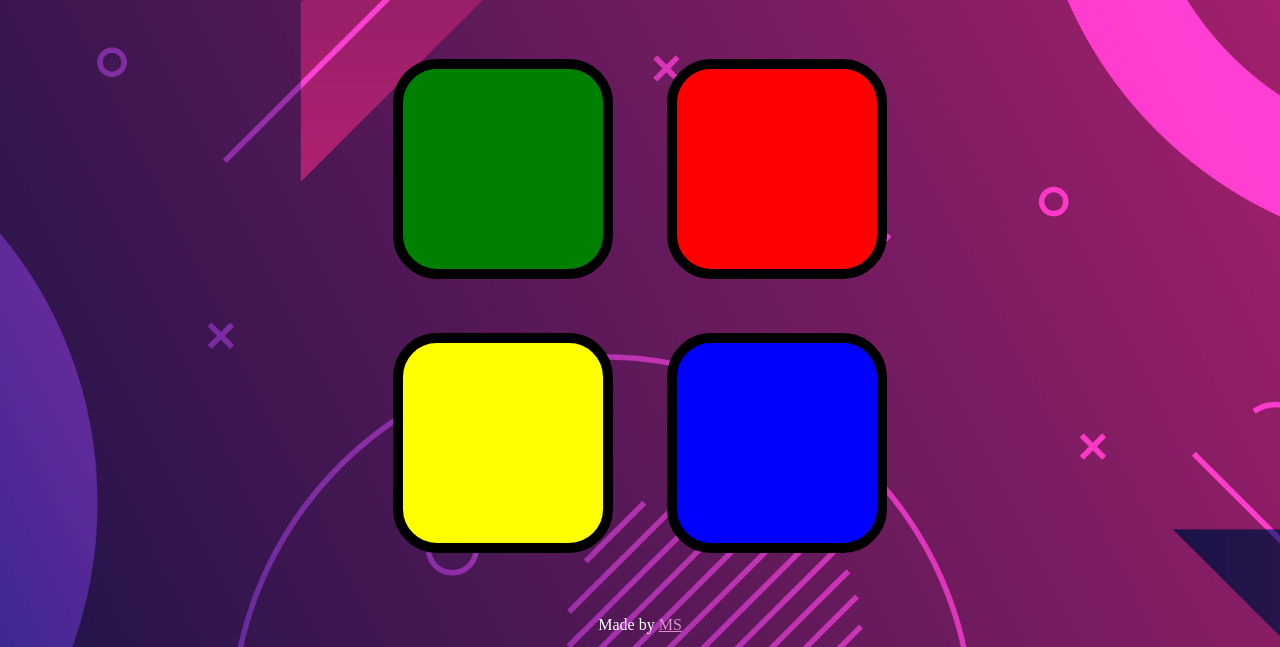
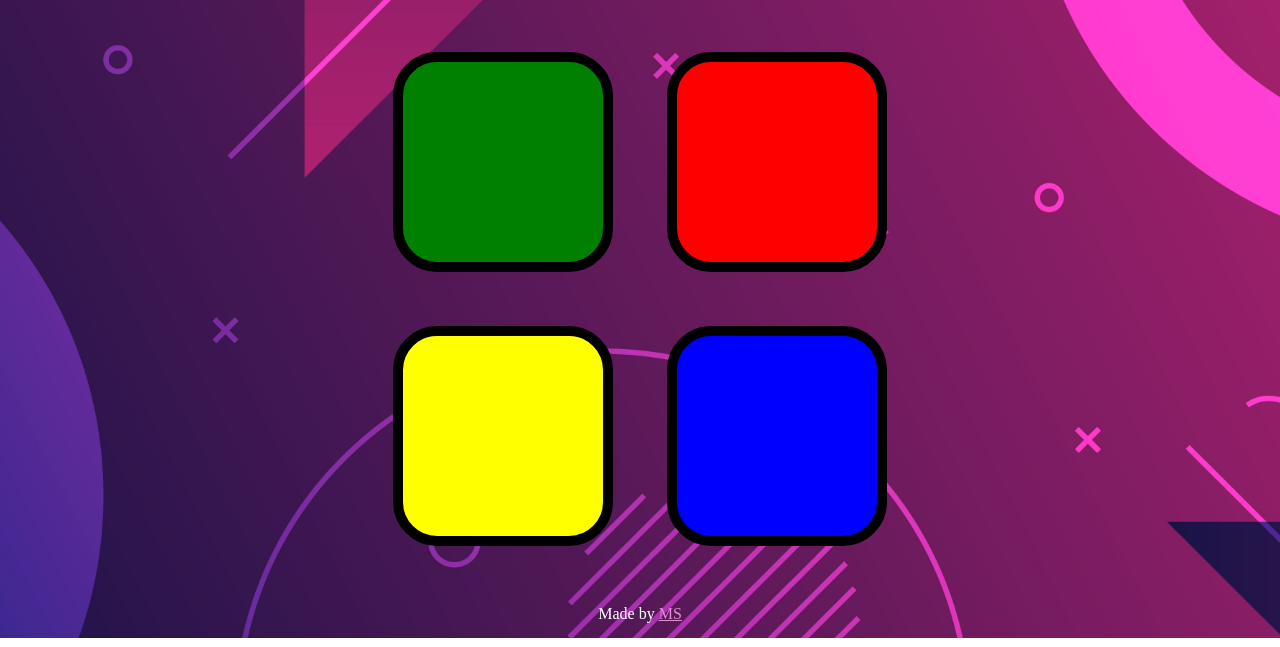
Before and after one commit to meisan99/simon-game-challenge, a plain HTML site: page index.html in a window 1280 px wide. Shown: the part 169-816 px from the top of the page. Drawn offline with Linux system fonts and the light colour scheme.

Commit message:
Adjust margin

```diff
--- a/styles.css
+++ b/styles.css
@@ -9,10 +9,12 @@ body {
   background-position: center;
   background-repeat: no-repeat;
   box-sizing: border-box;
+  margin: 0%;
 }
 
 footer {
   margin-top: auto;
+  margin-bottom: 10px;
   color: white;
 }
 
```
